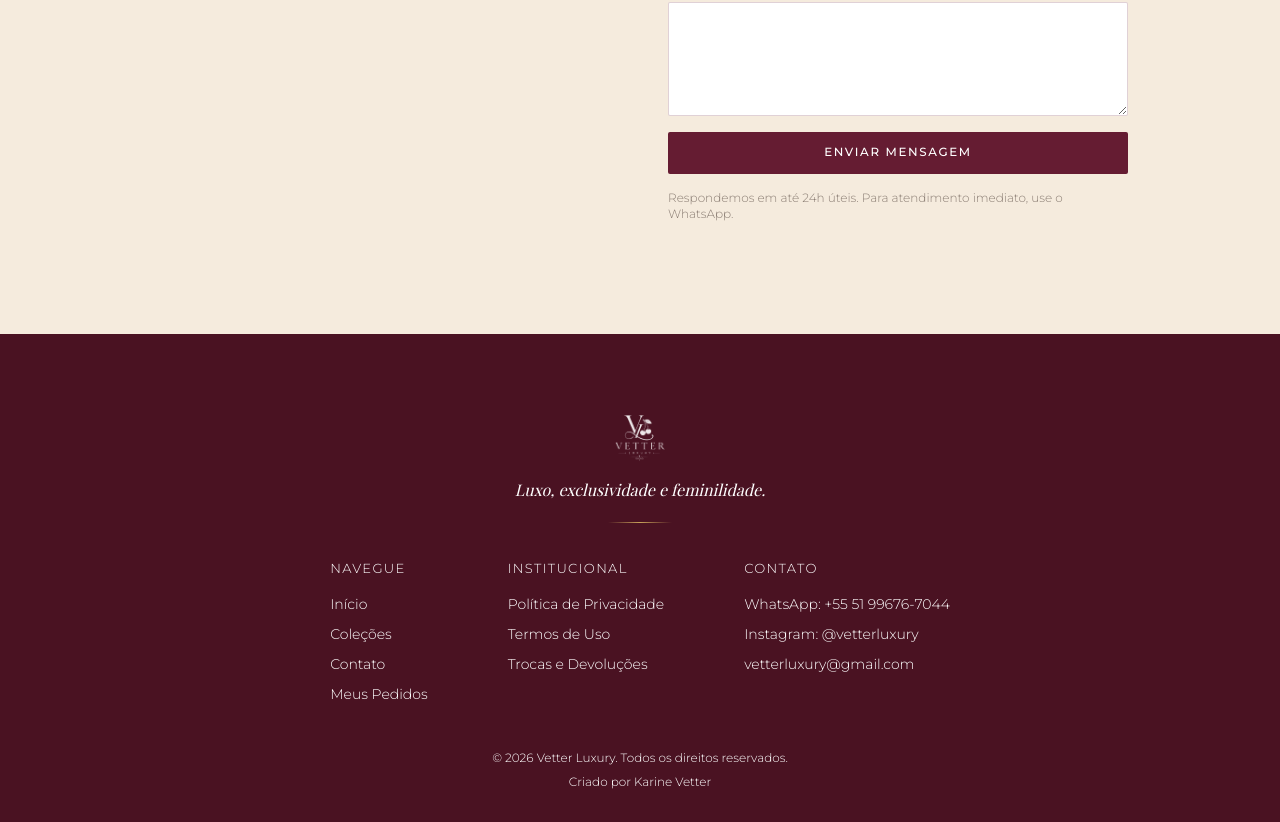
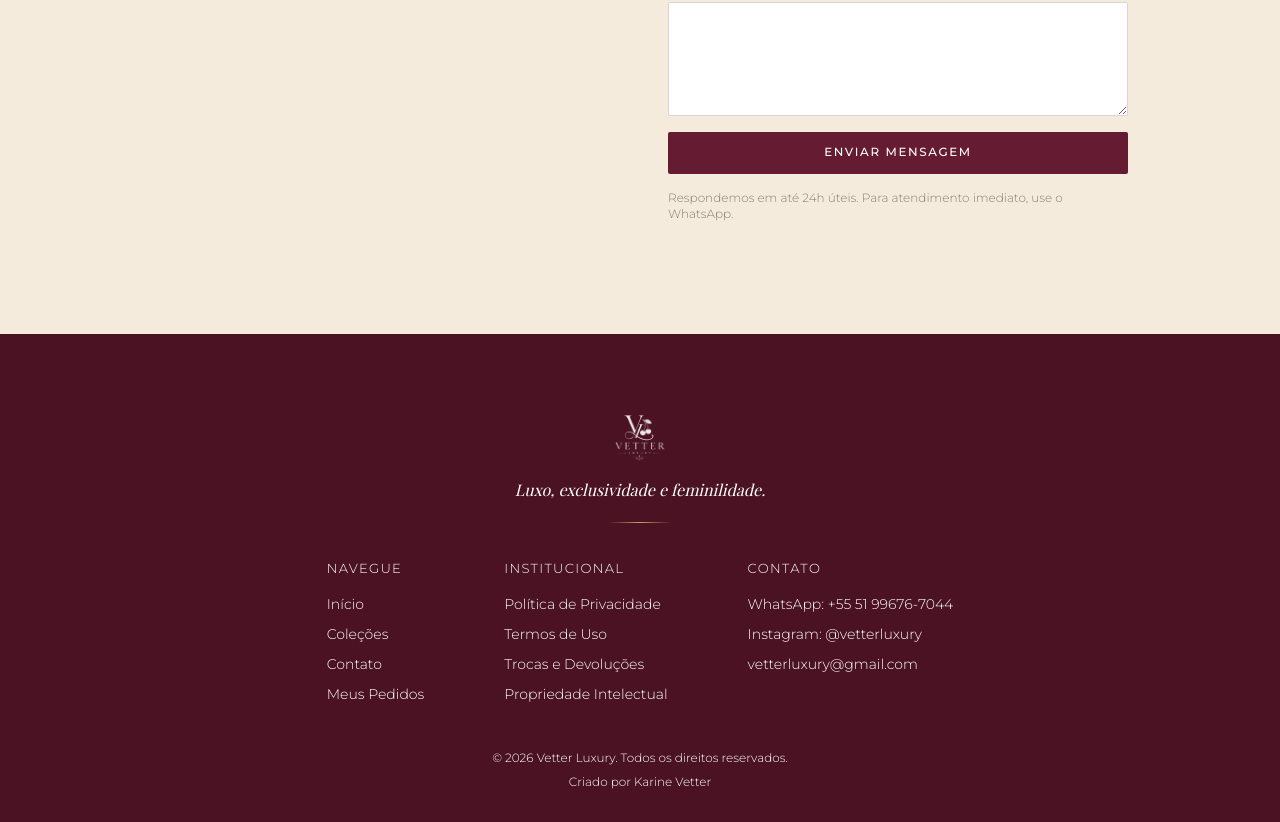
Before and after one commit to vetterluxury/vetterluxury, a Next.js app: page / in a window 1280 px wide. Shown: the part 4406-5228 px from the top of the page. Built offline with nearby package versions, Linux system fonts and the light colour scheme; no server answers; the database is empty.

Commit message:
Add link to Propriedade Intelectual in Footer

```diff
--- a/src/components/Footer.tsx
+++ b/src/components/Footer.tsx
@@ -28,6 +28,7 @@ export default function Footer() {
             <Link href="/privacidade" className="block text-sm text-champagne/75 mb-2.5 hover:text-gold transition-colors">Política de Privacidade</Link>
             <Link href="/termos" className="block text-sm text-champagne/75 mb-2.5 hover:text-gold transition-colors">Termos de Uso</Link>
             <Link href="/trocas" className="block text-sm text-champagne/75 mb-2.5 hover:text-gold transition-colors">Trocas e Devoluções</Link>
+            <Link href="/propriedade-intelectual" className="block text-sm text-champagne/75 mb-2.5 hover:text-gold transition-colors">Propriedade Intelectual</Link>
           </div>
           <div>
             <h4 className="text-gold text-[0.82rem] tracking-[0.1em] uppercase mb-4">Contato</h4>
```
